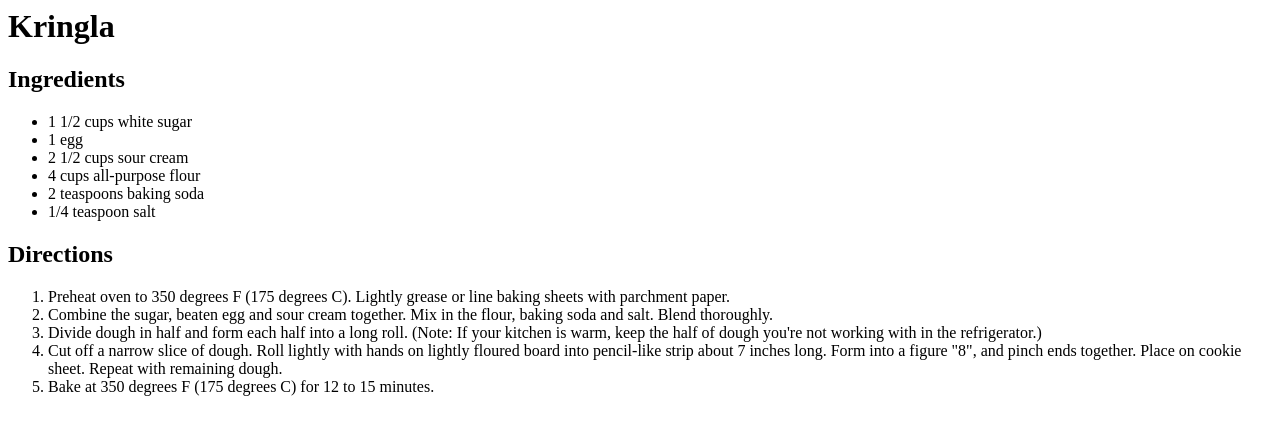
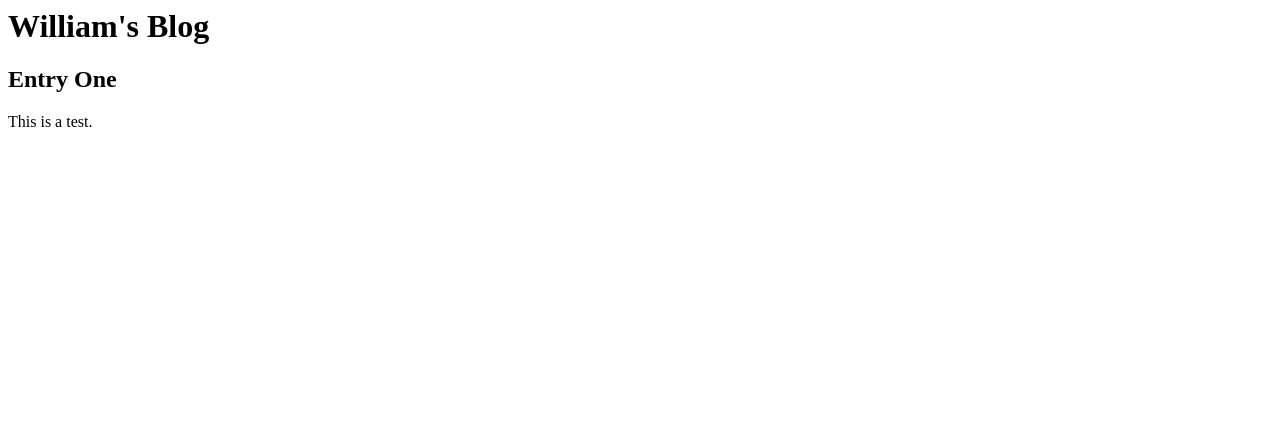
Before and after one commit to WillHa18/CS347-Blog, a plain HTML site: page index.html in a window 1280 px wide. Drawn offline with Linux system fonts and the light colour scheme.

Commit message:
Edit Two

```diff
--- a/index.html
+++ b/index.html
@@ -1,27 +1,10 @@
 <html>
     <body>
-        <h1>Kringla</h1>
+        <h1>William's Blog</h1>
 
-        <h2>Ingredients</h2>
+        <h2>Entry One</h2>
 
-        <ul>
-          <li>1 1/2 cups white sugar</li>
-          <li>1 egg</li>
-          <li>2 1/2 cups sour cream</li>
-          <li>4 cups all-purpose flour</li>
-          <li>2 teaspoons baking soda</li>
-          <li>1/4 teaspoon salt</li>
-        </ul>
-
-        <h2>Directions</h2>
-
-        <ol>
-          <li>Preheat oven to 350 degrees F (175 degrees C). Lightly grease or line baking sheets with parchment paper.</li>
-          <li>Combine the sugar, beaten egg and sour cream together. Mix in the flour, baking soda and salt. Blend thoroughly.</li>
-          <li>Divide dough in half and form each half into a long roll. (Note: If your kitchen is warm, keep the half of dough you're not working with in the refrigerator.)</li>
-          <li>Cut off a narrow slice of dough. Roll lightly with hands on lightly floured board into pencil-like strip about 7 inches long. Form into a figure "8", and pinch ends together. Place on cookie sheet. Repeat with remaining dough.</li>
-          <li>Bake at 350 degrees F (175 degrees C) for 12 to 15 minutes.</li>
-        </ol>
+        This is a test.
 
         </body>
 </html>
```
